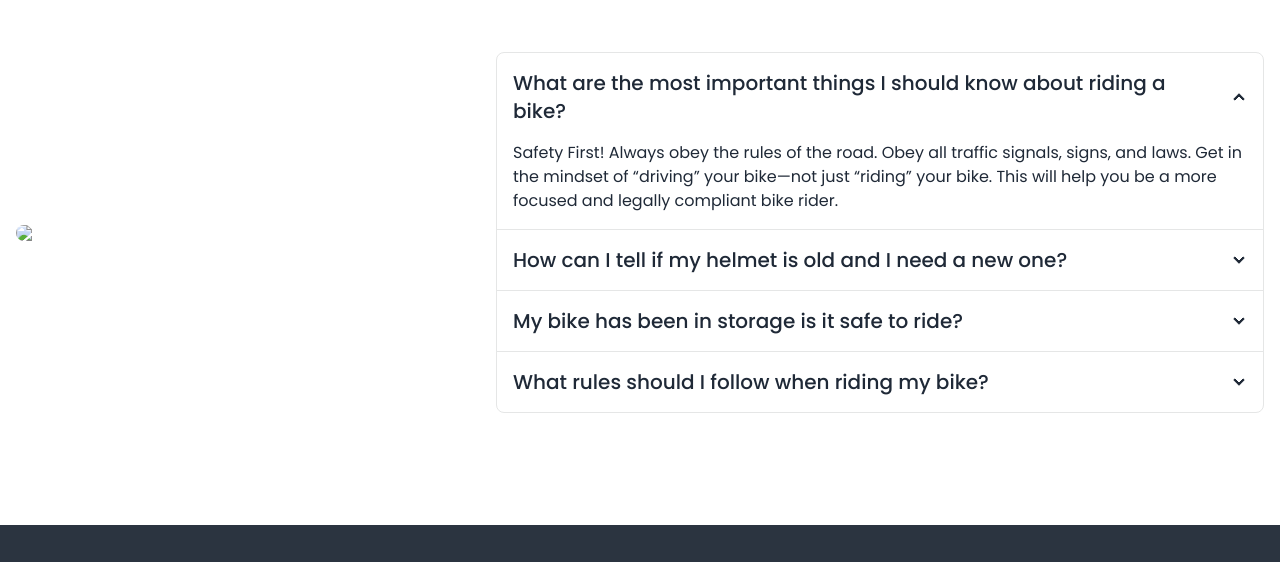
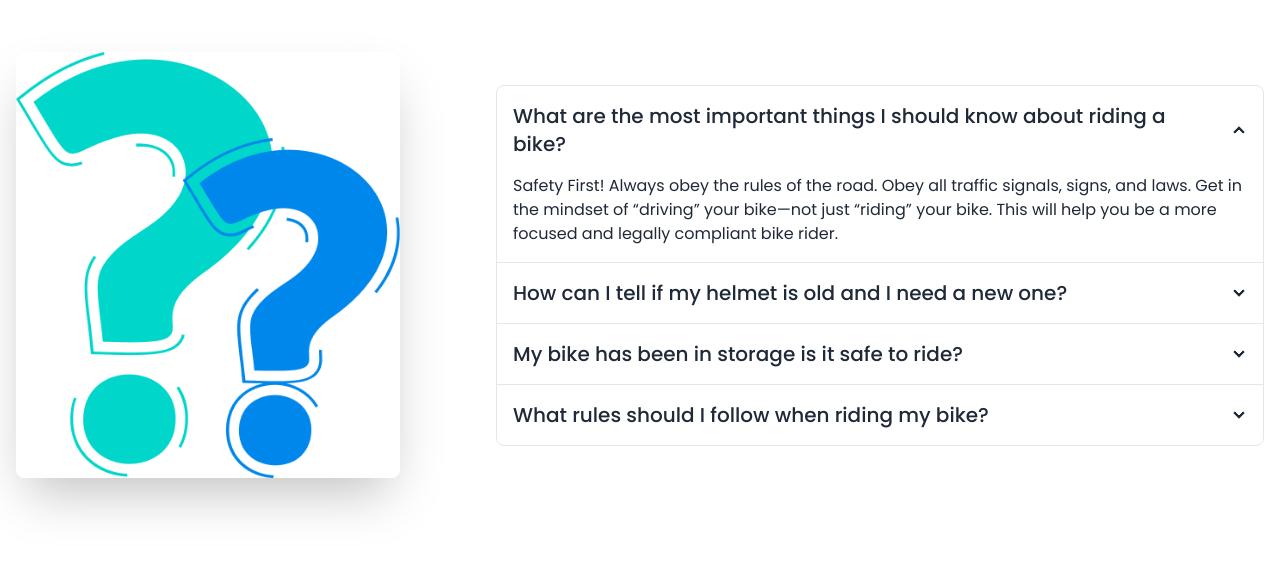
Before and after one commit to Horidas-Roy/Biker-Zone, a plain HTML site: page index.html in a window 1280 px wide. Shown: the part 2132-2694 px from the top of the page. Drawn offline with nearby package versions, Linux system fonts and the light colour scheme; the site is published under a folder, as on GitHub Pages, so addresses that start at the root find nothing.

Commit message:
added ./ on faq img

```diff
--- a/index.html
+++ b/index.html
@@ -407,7 +407,7 @@
         <div class="hero">
           <div class="hero-content flex-col lg:gap-24 lg:flex-row">
             <img
-              src="/images/others/faq.png"
+              src="./images/others/faq.png"
               class="w-3/4 lg:max-w-sm rounded-lg shadow-2xl"
             />
             <div>
```
